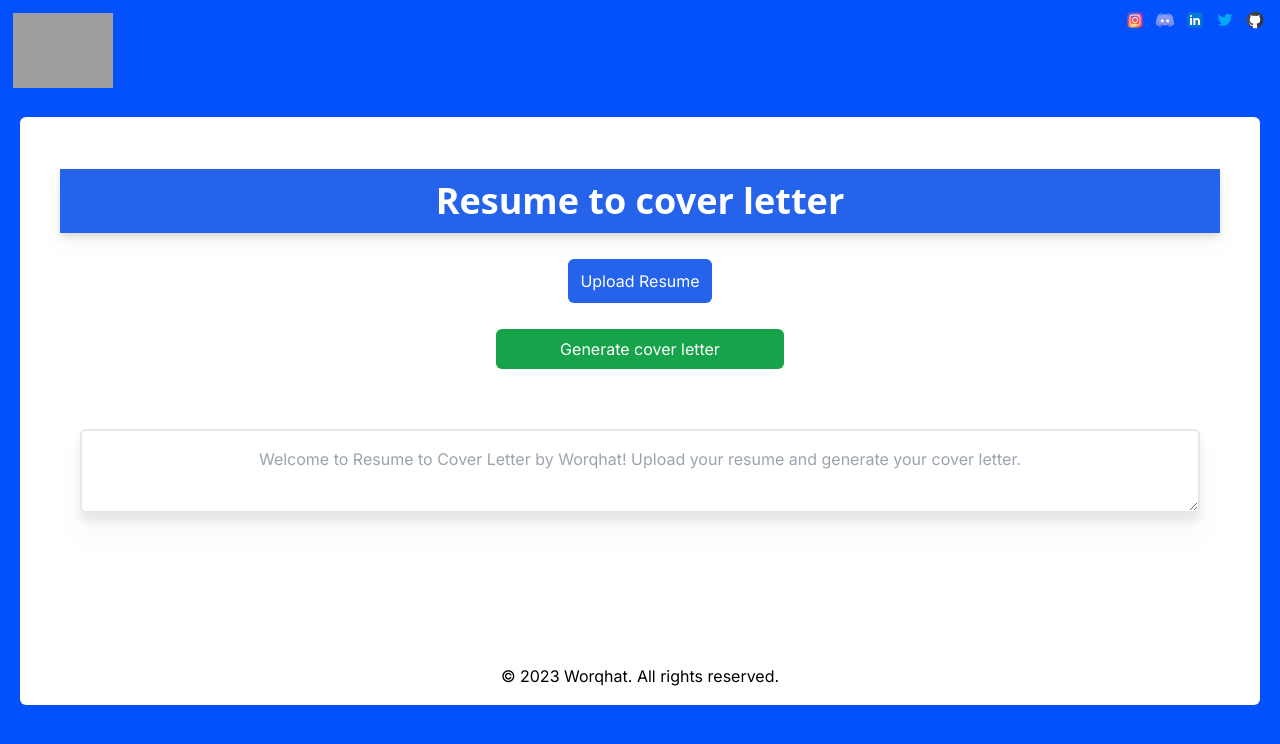
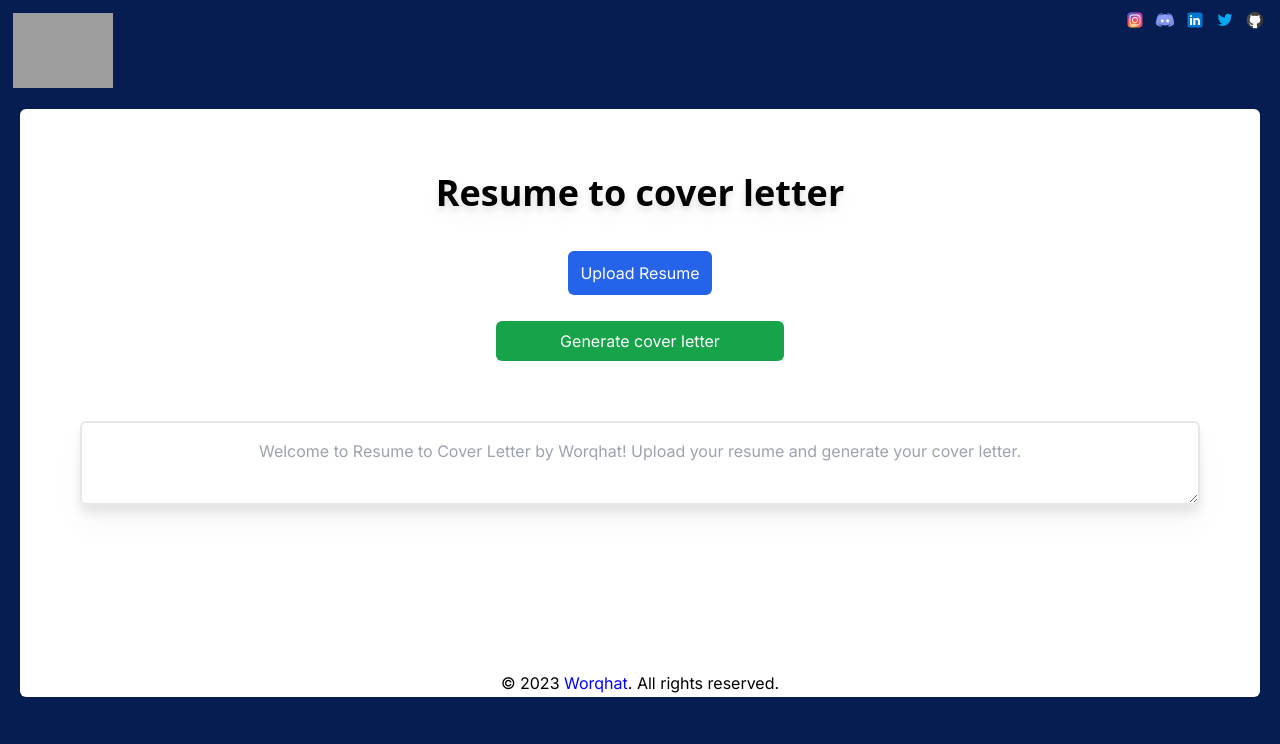
Before and after one commit to WorqHat/Resume-To-Cover-Letter-project, a Next.js app: page / in a window 1280 px wide. Shown: the top 744 px of the page. Built offline with nearby package versions, Linux system fonts and the light colour scheme; grey boxes are pictures that could not be loaded.

Commit message:
fix: Ui footer fixed

```diff
--- a/app/globals.css
+++ b/app/globals.css
@@ -18,7 +18,7 @@
 
 body {
   color: rgb(var(--foreground-rgb));
-  background: linear-gradient(135deg, #0251fc, #0251fc);
+  background: linear-gradient(135deg, #051d50, #051d50);
   background-repeat: no-repeat;
  height: 100vh;
 }
--- a/app/page.tsx
+++ b/app/page.tsx
@@ -98,19 +98,48 @@ export default function Home() {
 
   return (
     <main className="flex flex-col h-full items-center justify-center p-5">
-    <div className='logo' style={{ position: 'absolute', top: '0', left: '0', margin: '1%', fontSize: 'medium' }}>
+      <div
+        className="logo"
+        style={{
+          position: "absolute",
+          top: "0",
+          left: "0",
+          margin: "1%",
+          fontSize: "medium",
+          marginBottom: "-10%"
+        }}
+      >
         <Image src="/logo.png" alt="Logo" width={100} height={50} />
       </div>
 
-    <div className='social-icons' style={{ position: 'absolute', top: '0', right: '0', margin: '10px', fontSize: 'medium', display: 'flex' }}>
+      <div
+        className="social-icons"
+        style={{
+          position: "absolute",
+          top: "0",
+          right: "0",
+          margin: "10px",
+          fontSize: "medium",
+          display: "flex",
+        }}
+      >
         {socialMediaLinks.map((link, index) => (
-        <a key={index} href={link.url} target="_blank" rel="noopener noreferrer" style={{ margin: '0 5px' }}>
+          <a
+            key={index}
+            href={link.url}
+            target="_blank"
+            rel="noopener noreferrer"
+            style={{ margin: "0 5px" }}
+          >
             <Image src={link.icon} alt={link.name} width={20} height={20} />
           </a>
         ))}
       </div>
       <div className="container h-50 my-1 bg-white rounded-md text-white p-10">
-        <h1 className="my-3 font-sans text-center text-4xl font-bold p-3 drop-shadow-lg bg-blue-600">
+        <h1
+          className="my-3 font-sans text-center text-4xl font-bold p-3 drop-shadow-lg "
+          style={{color: "black"}}
+        >
           Resume to cover letter
         </h1>
 
@@ -142,7 +171,7 @@ export default function Home() {
             disabled={!uploadedFileName || isLoading || !extractedContent}
             onClick={generateCoverLetter}
           >
-            {isLoading ? 'Generating...' : 'Generate cover letter'}
+            {isLoading ? "Generating..." : "Generate cover letter"}
           </button>
         </div>
 
@@ -156,8 +185,29 @@ export default function Home() {
           ></textarea>
         </div>
       </div>
-      <div className='footer' style={{ textAlign: 'center', marginTop: '-45px', left: '0', bottom: '10px', width: '100%', color: 'black' }}>
-          <p>&copy; 2023 Worqhat. All rights reserved.</p>
+      <div
+        className="footer"
+        style={{
+          textAlign: "center",
+          marginTop: "-30px",
+          left: "0",
+          bottom: "10px",
+          width: "100%",
+          color: "black",
+        }}
+      >
+        <p>
+          &copy; 2023{" "}
+          <a
+            href="https://www.worqhat.com/"
+            target="_blank"
+            rel="noopener noreferrer"
+            style={{ color: "blue" }}
+          >
+            Worqhat
+          </a>
+          . All rights reserved.
+        </p>
       </div>
     </main>
   );
```
Lines whose indentation alone changed are shown as unchanged.
